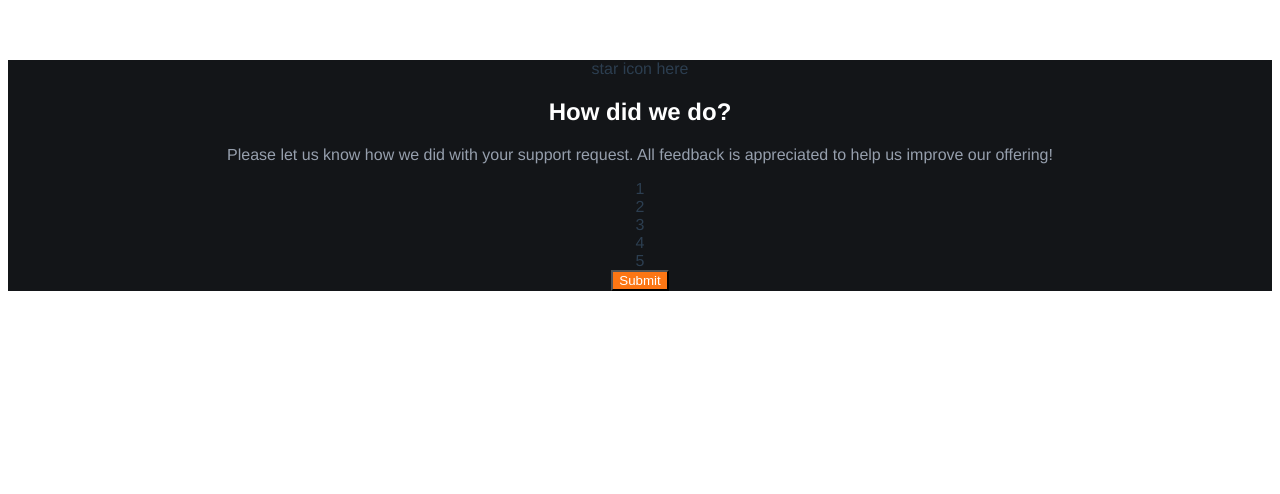
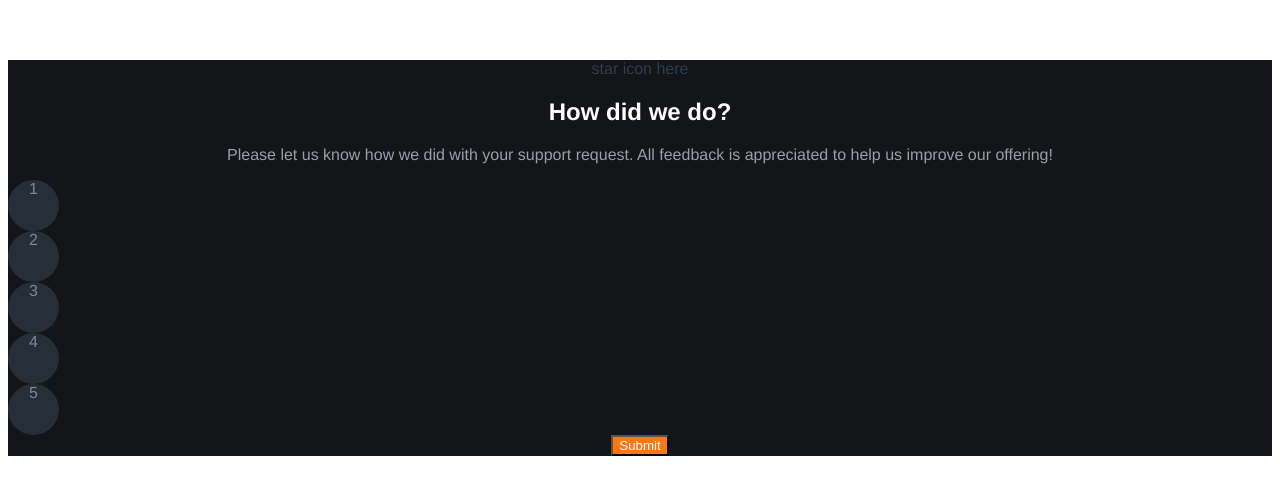
Before and after one commit to MaxAnderberg/rating-component, a Vue app: page / in a window 1280 px wide. Shown: the top 494 px of the page. Built offline with nearby package versions, Linux system fonts and the light colour scheme.

Commit message:
added circle styling

```diff
--- a/src/components/HelloWorld.vue
+++ b/src/components/HelloWorld.vue
@@ -7,19 +7,19 @@
       All feedback is appreciated to help us improve our offering!
      </p>
     <div>
-      <div>
+      <div class="circle">
         1
       </div>
-      <div>
+      <div class="circle">
         2
       </div>
-      <div>
+      <div class="circle">
         3
       </div>
-      <div>
+      <div class="circle">
         4
       </div>
-      <div>
+      <div class="circle">
         5
       </div>
     </div>
@@ -51,4 +51,11 @@ p {
   color: #fff;
   background-color: #FC7614;
 }
+.circle {
+  color: #7C8798;
+  background-color: #262E38;
+  border-radius: 50%;
+  width: 51px;
+  height: 51px;
+}
 </style>
```
